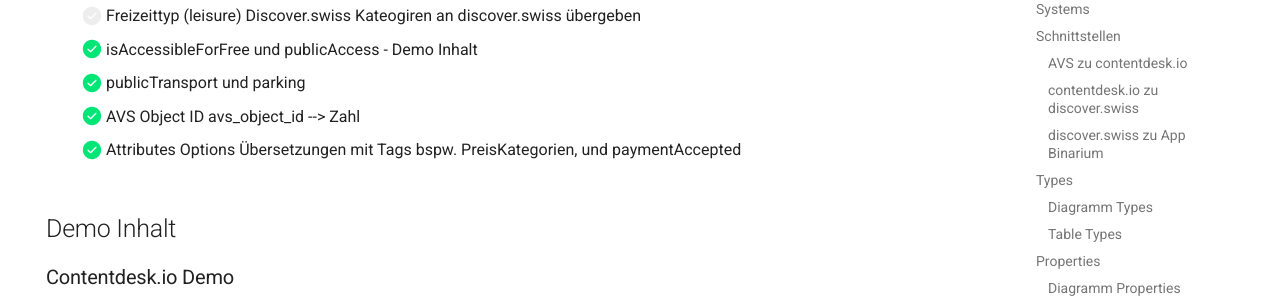
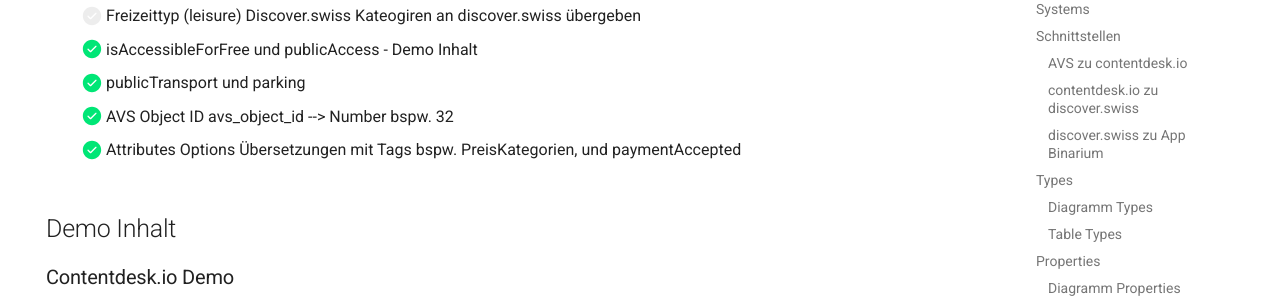
Before and after one commit to tsolenthaler/docs.contentdesk.io, an MkDocs documentation site: the page built from docs/projects/glarnerlandApp.md, in a window 1280 px wide and 900 px high, scrolled down 6557 px. Shown: the part 153-453 px from the top of the window. Built offline with MkDocs 1.6.1 and Material for MkDocs 9.7.7, drawn with Linux system fonts in a browser that asks for light colours.

Commit message:
Update glarnerlandApp.md: Clarify AVS Object ID type from 'Zahl' to 'Number' with example

```diff
--- a/docs/projects/glarnerlandApp.md
+++ b/docs/projects/glarnerlandApp.md
@@ -291,7 +291,7 @@
     * [ ] Freizeittyp (leisure) Discover.swiss Kateogiren an discover.swiss übergeben
     * [x] isAccessibleForFree und publicAccess - Demo Inhalt
     * [x] publicTransport und parking
-    * [x] AVS Object ID avs_object_id --> Zahl
+    * [x] AVS Object ID avs_object_id --> Number bspw. 32
     * [x] Attributes Options Übersetzungen mit Tags bspw. PreisKategorien, und paymentAccepted
 
 
```
